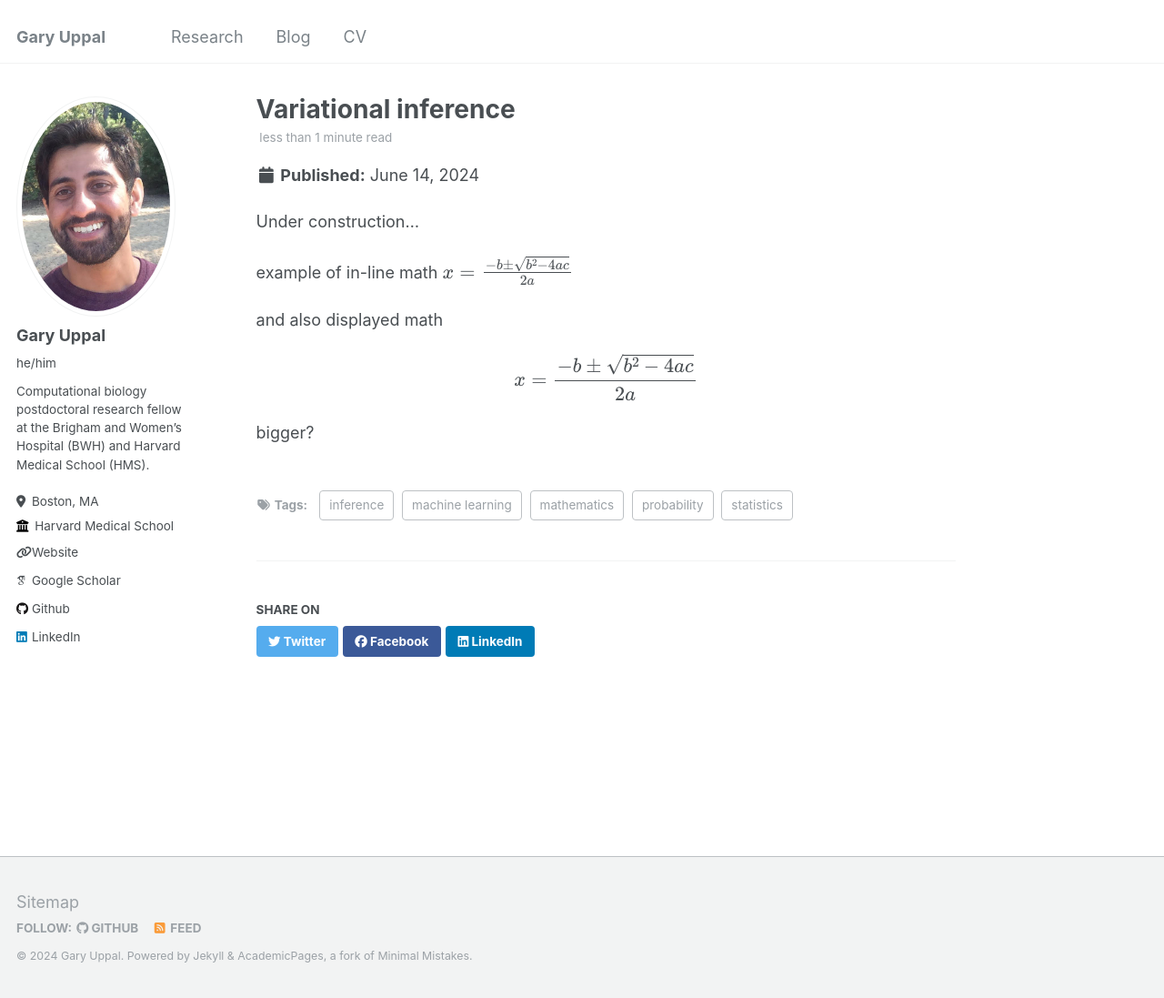
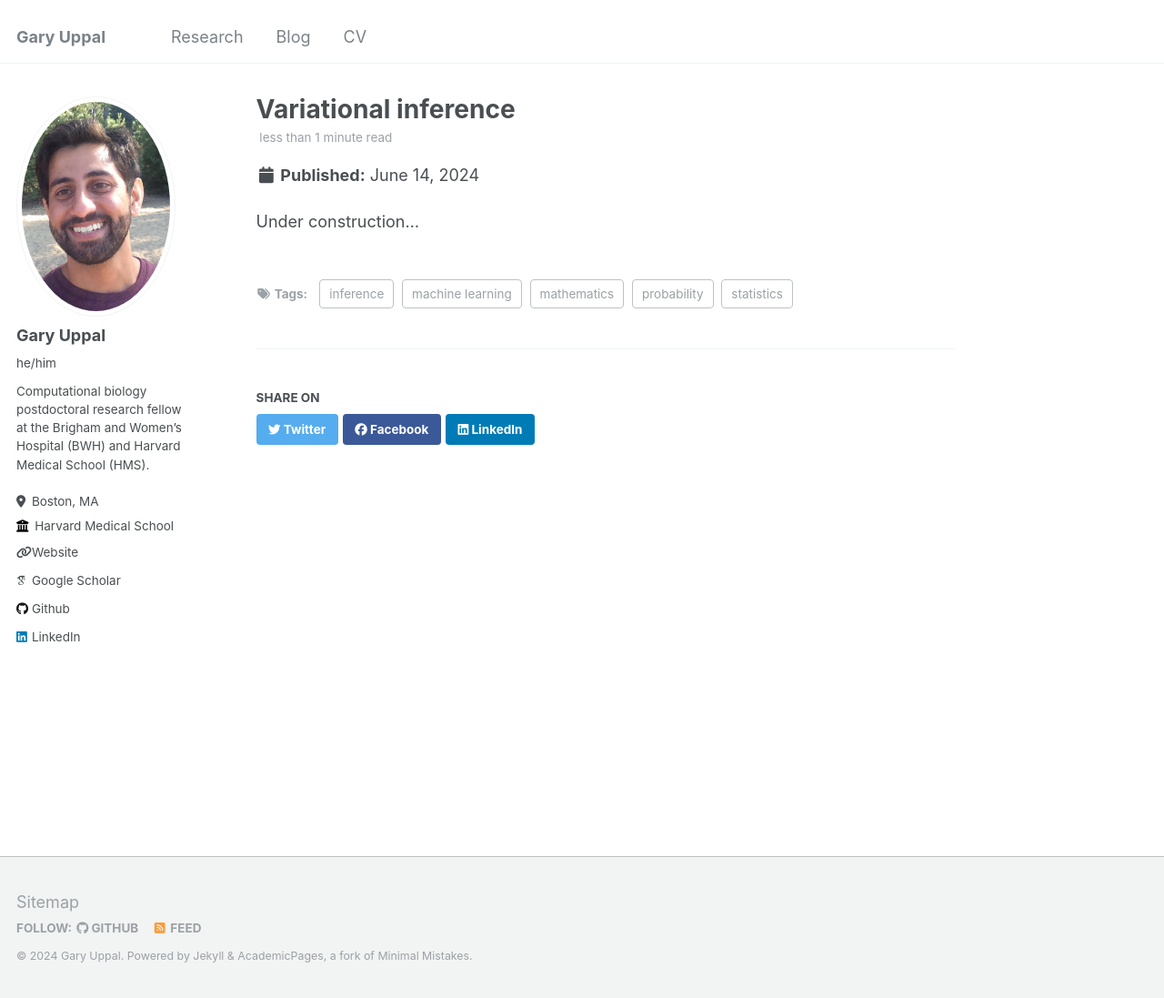
Before and after one commit to garyuppal/garyuppal.github.io, a Jekyll site: the page built from _posts/2024-06-14-variational_inference.md, in a window 1280 px wide and 1097 px high. Shown: the whole window at 91% size. Built offline with Jekyll 4.4.1, drawn with Linux system fonts in a browser that asks for light colours; some web fonts are replaced.

Commit message:
update posts

```diff
--- a/_posts/2024-06-14-variational_inference.md
+++ b/_posts/2024-06-14-variational_inference.md
@@ -11,11 +11,3 @@ tags:
 ---
 
 Under construction...
-
-example of in-line math \\( x = \frac{-b \pm \sqrt{b^2 - 4ac}}{2a}\\)
-
-and also displayed math
-
-$$ x = \frac{-b \pm \sqrt{b^2 - 4ac}}{2a} $$
-
-bigger?
```
Also changed, not shown: _pages/posts.md (+1 -1 lines).
